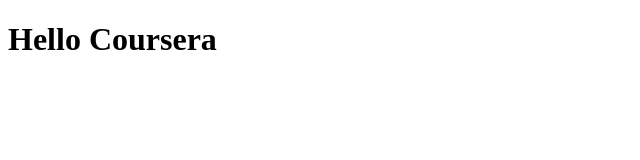
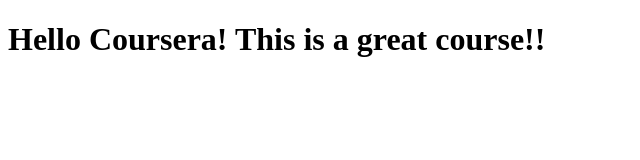
Before and after one commit to gauravch-code/David-Chu-Restaurant-Bistro, a plain HTML site: page site/index.html in a window 1280 px wide. Shown: the whole page, without its empty margins (0-640 px from the left). Drawn offline with Linux system fonts and the light colour scheme.

Commit message:
Small addition

```diff
--- a/site/index.html
+++ b/site/index.html
@@ -4,6 +4,6 @@
 	<title>Hello Coursera</title>
 </head>
 <body>
-<h1>Hello Coursera</h1>
+<h1>Hello Coursera! This is a great course!!</h1>
 </body>
 </html>
```
